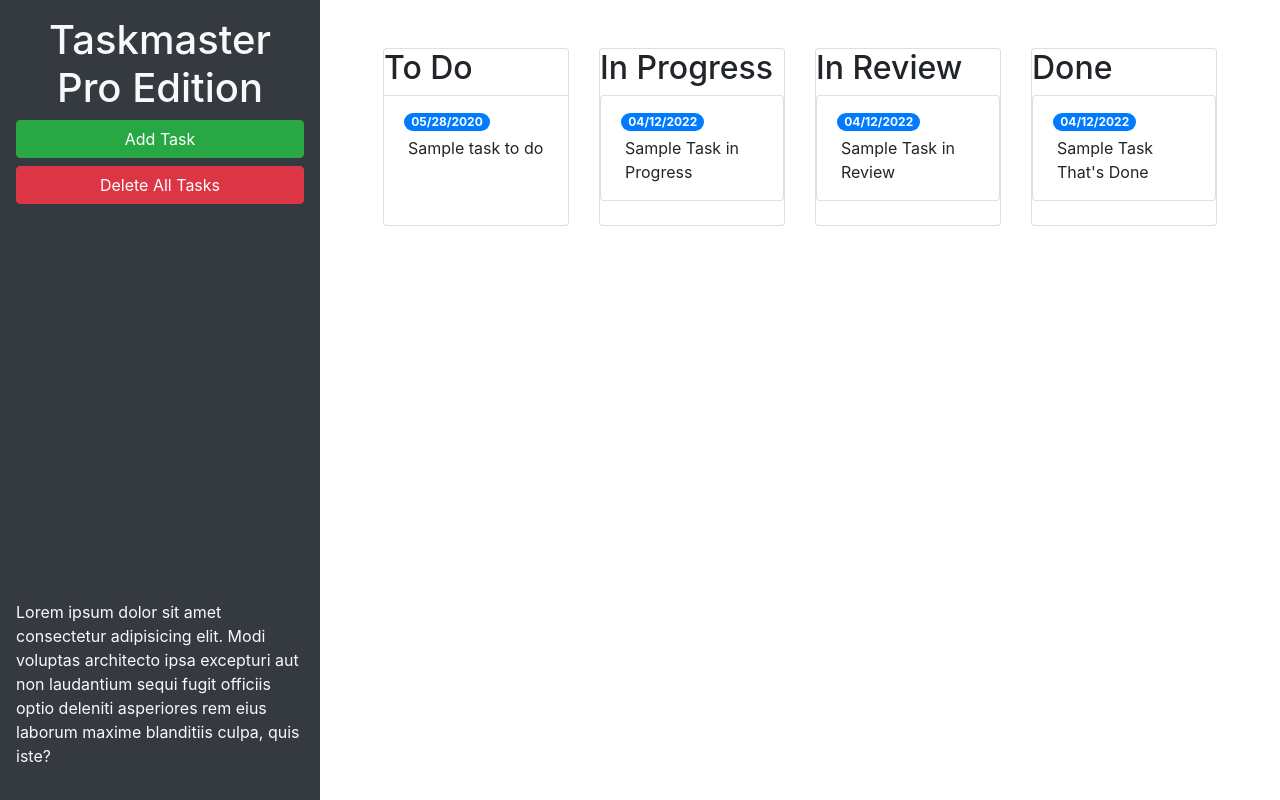
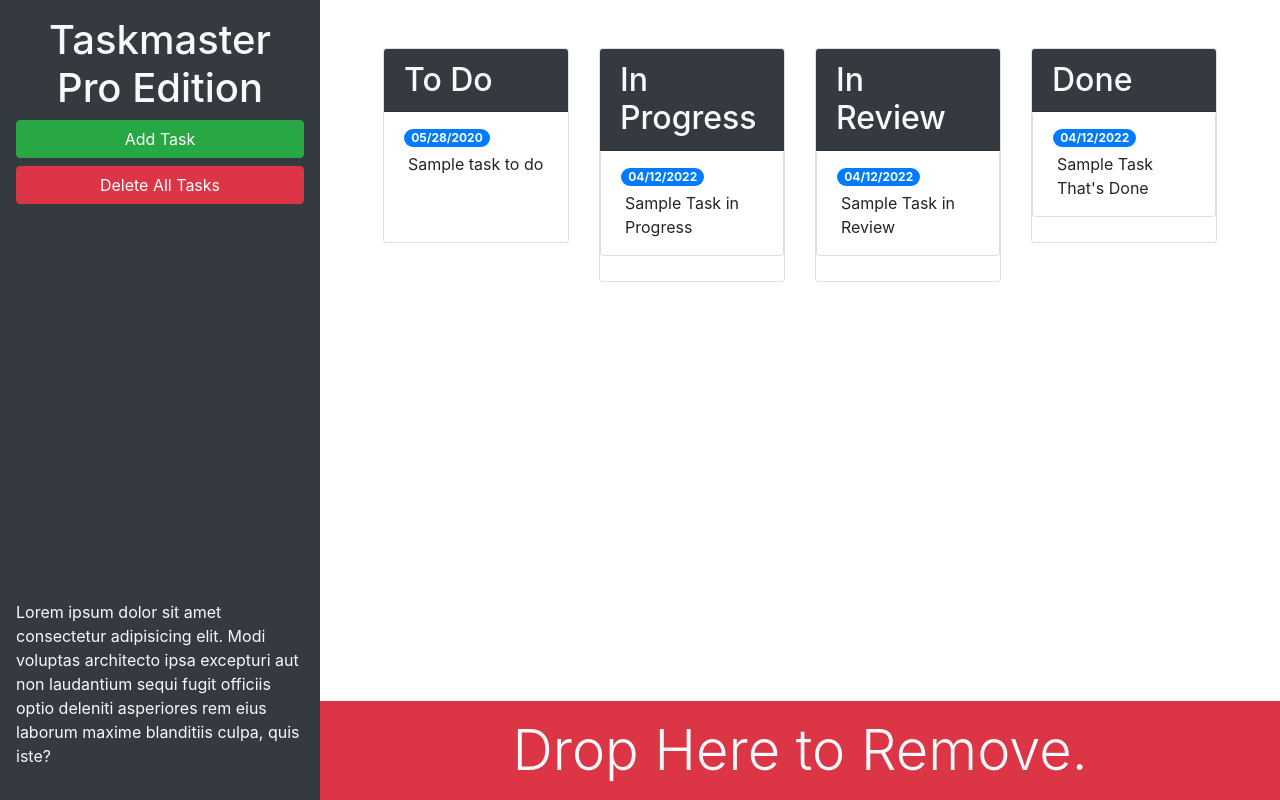
Before and after one commit to ah-fang/taskmaster-pro, a plain HTML site: page index.html in a window 1280 px wide. Drawn offline with nearby package versions, Linux system fonts and the light colour scheme.

Commit message:
card headers and trash

```diff
--- a/index.html
+++ b/index.html
@@ -13,22 +13,22 @@
 <body>
 
   <div class="row min-vh-100 no-gutters">
-    <header class="col-12 col-lg-3 bg-dark text-light d-flex flex-column p-4 p-lg-3">
+    <header class="col-12 col-lg-3 bg-dark text-light sticky-top d-flex flex-column p-4 p-lg-3">
       <h1 class="text-center">Taskmaster Pro Edition</h1>
       <button id="create-task" class="btn btn-block btn-success" data-toggle="modal" data-target="#task-form-modal">Add
         Task</button>
       <button id="remove-tasks" class="btn btn-block btn-danger">Delete All Tasks</button>
-      <p class="mt-auto">Lorem ipsum dolor sit amet consectetur adipisicing elit. Modi voluptas architecto ipsa
+      <p class="mt-auto d-none d-lg-block">Lorem ipsum dolor sit amet consectetur adipisicing elit. Modi voluptas architecto ipsa
         excepturi aut non
         laudantium sequi fugit officiis optio deleniti asperiores rem eius laborum maxime blanditiis culpa, quis iste?
       </p>
     </header>
-    <main class="col-12 col-lg-9 ">
+    <main class="col-12 col-lg-9 d-flex flex-column">
       <div class="m-5 row justify-content-around">
         <!-- To Do -->
         <div class="col-12 col-md-6 col-xl-3 mb-3">
           <div class="card">
-            <h2>To Do</h2>
+            <h2 class="card-header bg-dark text-light">To Do</h2>
             <ul id="list-toDo" class="list-group list-group-flush">
               <li class="list-group-item">
                 <span class="badge badge-primary badge-pill">05/28/2020</span>
@@ -41,7 +41,7 @@
         <!-- In Progress -->
         <div class="col-12 col-md-6 col-xl-3 mb-3">
           <div class="card">
-            <h2>In Progress</h2>
+            <h2 class="card-header bg-dark text-light">In Progress</h2>
             <ul id="list-inProgress" class="list-group">
               <li class="list-group-item">
                 <span class="badge badge-primary badge-pill">04/12/2022</span>
@@ -54,7 +54,7 @@
         <!-- For Review -->
         <div class="col-12 col-md-6 col-xl-3 mb-3">
           <div class="card">
-            <h2>In Review</h2>
+            <h2 class="card-header bg-dark text-light">In Review</h2>
             <ul id="list-inReview" class="list-group">
               <li class="list-group-item">
                 <span class="badge badge-primary badge-pill">04/12/2022</span>
@@ -67,7 +67,7 @@
         <!-- Done -->
         <div class="col-12 col-md-6 col-xl-3 mb-3">
           <div class="card">
-            <h2>Done</h2>
+            <h2 class="card-header bg-dark text-light">Done</h2>
             <ul id="list-done" class="list-group">
               <li class="list-group-item">
                 <span class="badge badge-primary badge-pill">04/12/2022</span>
@@ -76,7 +76,12 @@
             </ul>
           </div>
         </div>
+      </div>
 
+      <div id="trash" class="mt-auto">
+        <div class="w-100 bg-danger p-3 text-center text-light display-4">
+          Drop Here to Remove.
+        </div>
       </div>
     </main>
   </div>
```
